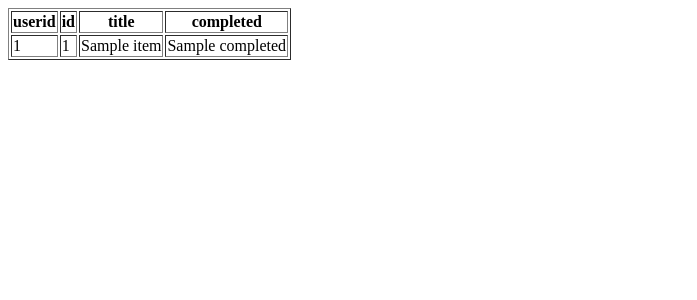
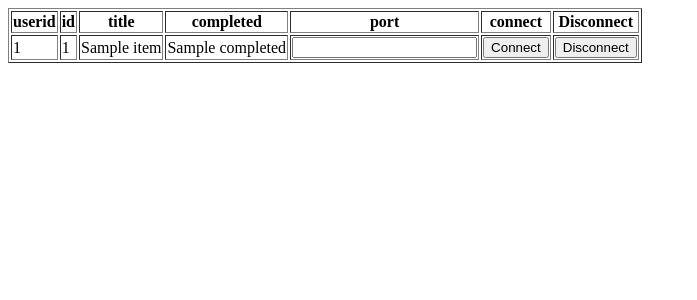
Before and after one commit to danyjacob45/ssm-portforwarding-manager, a Flask app: page /test in a window 1280 px wide. Shown: the top 300 px of the page, without its empty margins (0-697 px from the left). Run offline with Flask 2, Linux system fonts and the light colour scheme; a database or web service that is not in the repository returns one stand-in record (values such as "Sample title"); data that the repository does not hold is empty.

Commit message:
add some buttons

```diff
--- a/templates/record.html
+++ b/templates/record.html
@@ -4,6 +4,9 @@
             {% for col in colnames %}
             <th>{{ col }}</th>
             {% endfor %}
+            <th>port</th>
+            <th>connect</th>
+            <th>Disconnect</th>
         </tr>
     </thead>
     <tbody>
@@ -12,6 +15,9 @@
             {% for col in colnames %}
             <td>{{ record[col] }}</td>
             {% endfor %}
+            <td><input type = "number" name="edit" value="Send"></td>
+            <td><input type="submit" name="connect" value="Connect"></td>
+            <td><input type="submit" name="disconnect" value="Disconnect"></td>
         </tr>
         {% endfor %}
     </tbody>
```
